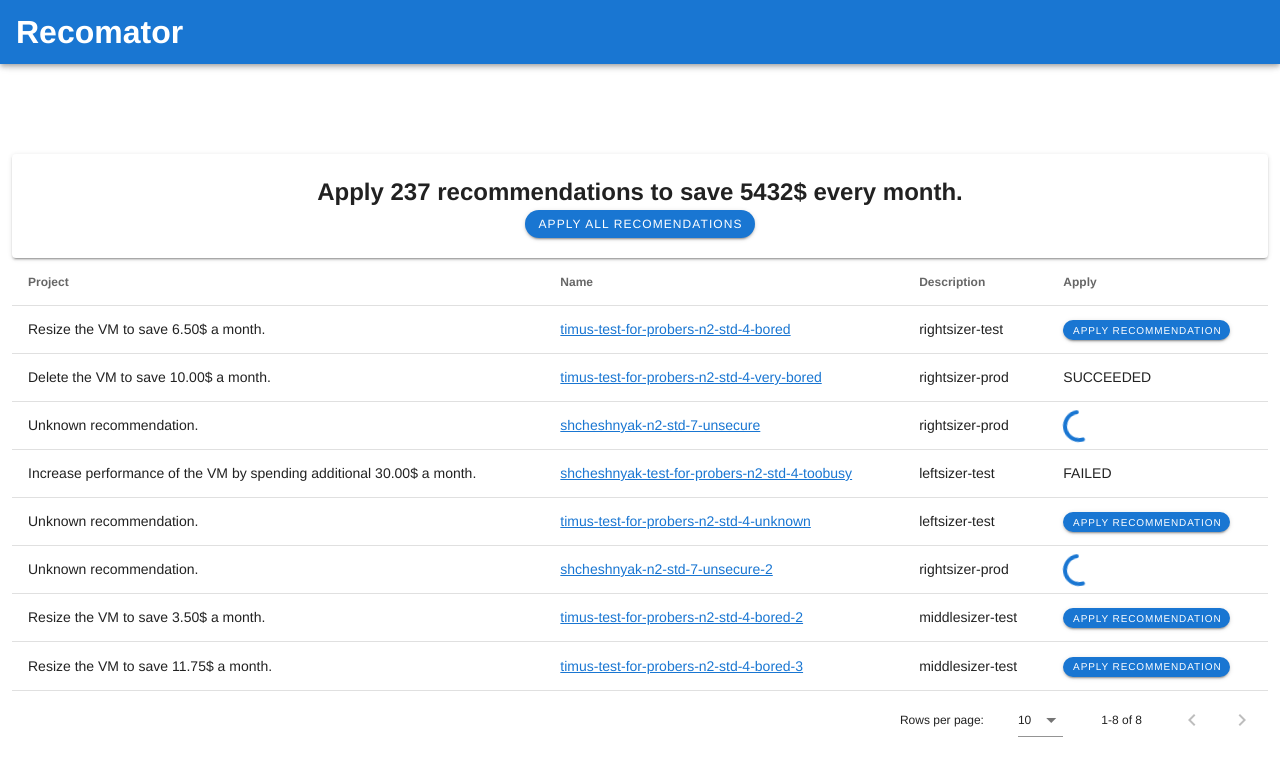
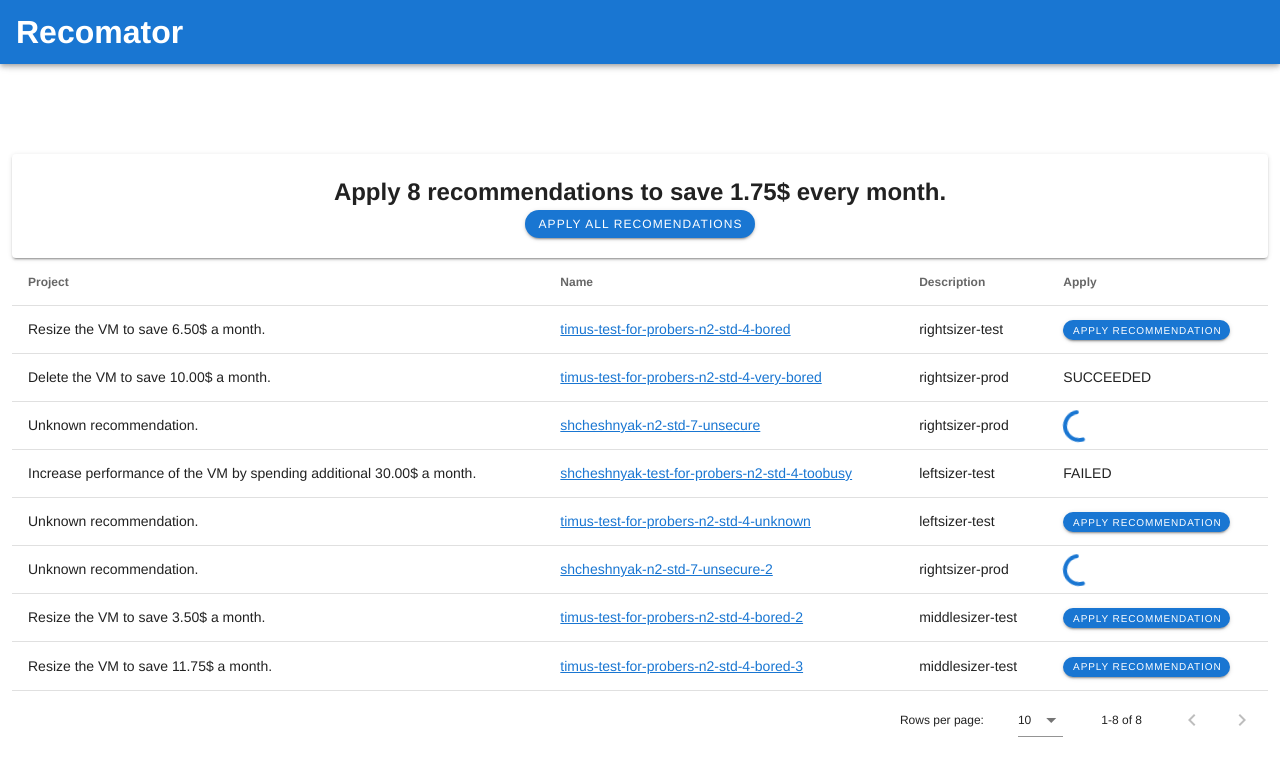
Before and after one commit to googleinterns/recomator, a Vue app in the folder frontend/: page /mock in a window 1280 px wide. Shown: the top 776 px of the page. Built offline with nearby package versions, Linux system fonts and the light colour scheme.

Commit message:
Changed the displayed summary

```diff
--- a/frontend/src/views/Mock.vue
+++ b/frontend/src/views/Mock.vue
@@ -12,13 +12,13 @@ WITHOUT WARRANTIES OR CONDITIONS OF ANY KIND, either express or implied.
 See the License for the specific language governing permissions and
 limitations under the License. -->
 <template>
-  <v-app>
+  <v-app mt-10 mb-10 ml-10 mr-10>
     <v-app-bar app color="primary" dark>
       <h1>Recomator</h1>
     </v-app-bar>
 
     <v-main>
-      <v-progress-linear v-if="!successfullyLoaded" :value="progressPercentage">
+      <v-progress-linear v-if="!successfullyLoaded" :value="progressPercentage"   >
       </v-progress-linear>
       <v-container fluid v-if="successfullyLoaded">
         <v-row>
@@ -168,7 +168,15 @@ class Summary {
   }
 
   public toString(): string {
-    return `Apply 237 recommendations to save 5432$ every month.`;
+    const moneySavedCount = Summary.costToNumber(this.moneySaved);
+    if (moneySavedCount > 0) {
+      return `Apply ${this.recommendationCount} recommendations to save ${this.moneySaved} every month.`;
+    }
+    return `Spend ${this.moneySaved.slice(
+      1
+    )} more each month to increase the performance by applying ${
+      this.recommendationCount
+    } recommendations.`;
   }
 }
 
```
